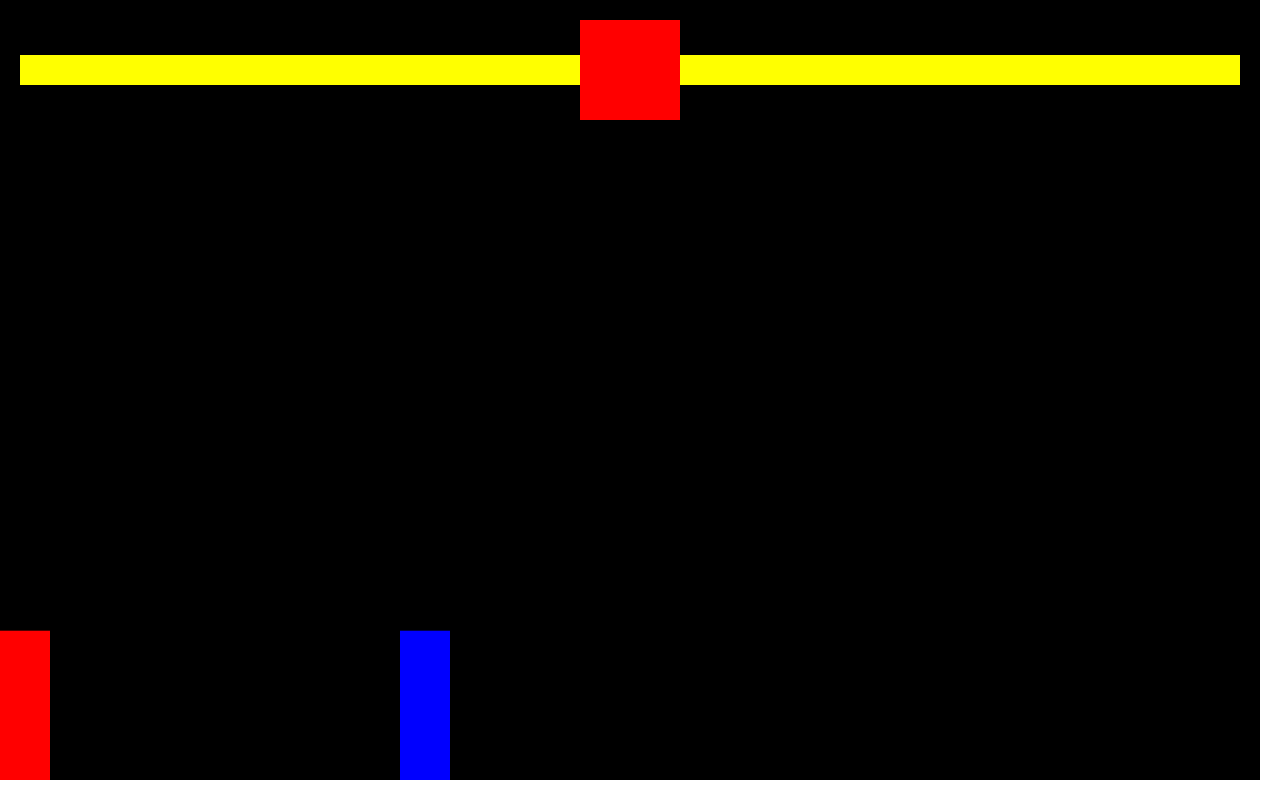
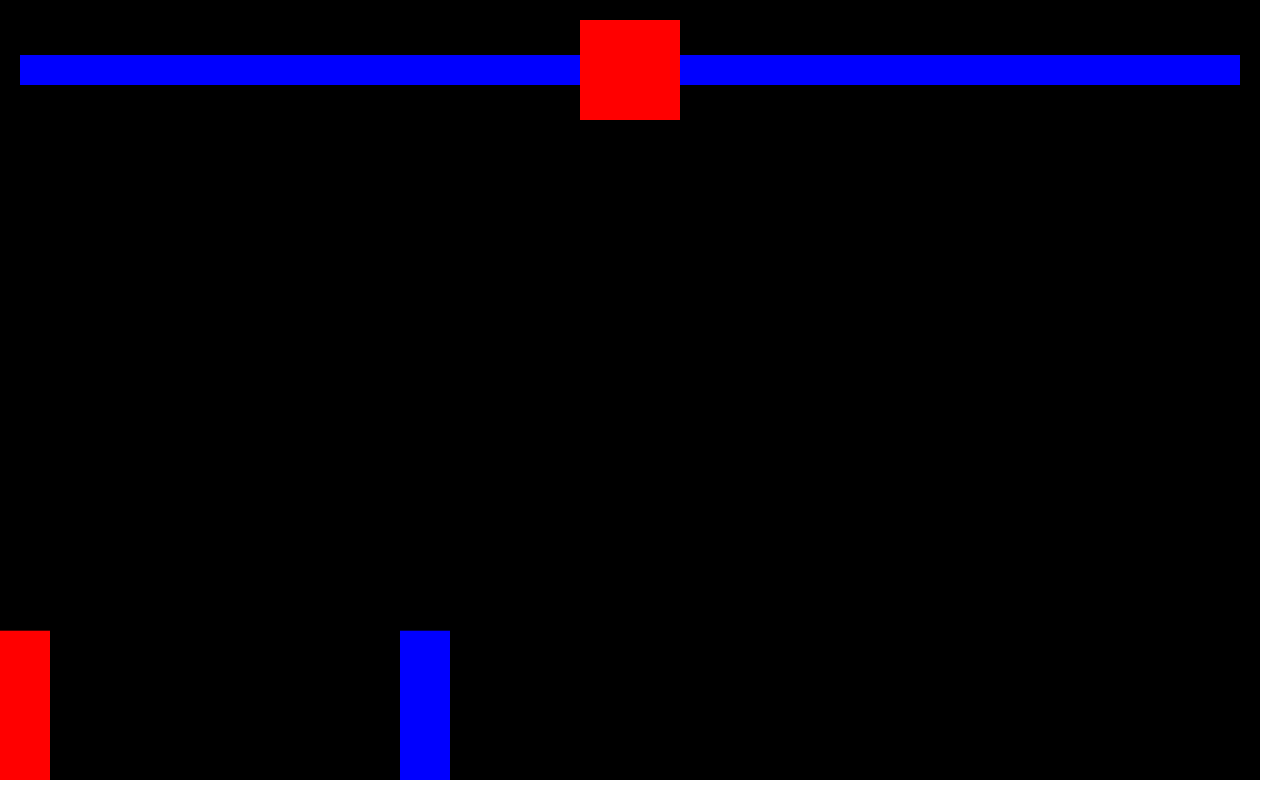
Before and after one commit to pavlo-kokhan/Fighter, a plain HTML site: page index.html in a window 1280 px wide. Drawn offline with Linux system fonts and the light colour scheme.

Commit message:
Fixed health indicator html css + added health and damage for sprites

```diff
--- a/css/style.css
+++ b/css/style.css
@@ -17,9 +17,46 @@
     padding: 20px;
 }
 
-.health_bar {
+.health_bar_container_right {
+    position: relative;
+    height: 30px;
+    width: 100%;
+}
+
+.health_bar_background_right {
     background-color: yellow;
     height: 30px;
+}
+
+.health_bar_right {
+    position: absolute;
+    background: blue;
+    top: 0;
+    right: 0;
+    bottom: 0;
+    left: 0;
+}
+
+.health_bar_container_left {
+    position: relative;
+    height: 30px;
+    width: 100%;
+    display: flex;
+    justify-content: flex-end;
+}
+
+.health_bar_background_left {
+    background-color: yellow;
+    height: 30px;
+    width: 100%;
+}
+
+.health_bar_left {
+    position: absolute;
+    background: blue;
+    top: 0;
+    right: 0;
+    bottom: 0;
     width: 100%;
 }
 
--- a/index.html
+++ b/index.html
@@ -13,13 +13,19 @@
 <div class="container">
     <div class="health_timer_container">
         <!--  player health  -->
-        <div id="player_health_bar" class="health_bar"></div>
+        <div class="health_bar_container_left">
+            <div class="health_bar_background_left"></div>
+            <div id="player_health_bar" class="health_bar_left"></div>
+        </div>
 
         <!--  timer  -->
         <div id="timer" class="timer"></div>
 
         <!--  enemy health  -->
-        <div id="enemy_health_bar" class="health_bar"></div>
+        <div class="health_bar_container_right">
+            <div class="health_bar_background_right"></div>
+            <div id="enemy_health_bar" class="health_bar_right"></div>
+        </div>
     </div>
 
     <canvas id="canvas"></canvas>
--- a/index.js
+++ b/index.js
@@ -50,6 +50,8 @@ class Sprite {
             height: 51
         }
         this.isAttacking = false
+        this.health = 100
+        this.damage = 20
     }
 
     draw() {
@@ -131,6 +133,8 @@ const animate = () => {
     }) && player.isAttacking) {
         console.log('player attacking')
         player.isAttacking = false
+        enemy.health -= player.damage
+        document.querySelector('#enemy_health_bar').style.width = enemy.health + '%'
     }
 
     // detect collision for enemy
@@ -140,6 +144,8 @@ const animate = () => {
     }) && enemy.isAttacking) {
         console.log('enemy attacking')
         enemy.isAttacking = false
+        player.health -= enemy.damage
+        document.querySelector('#player_health_bar').style.width = player.health + '%'
     }
 }
 
```
